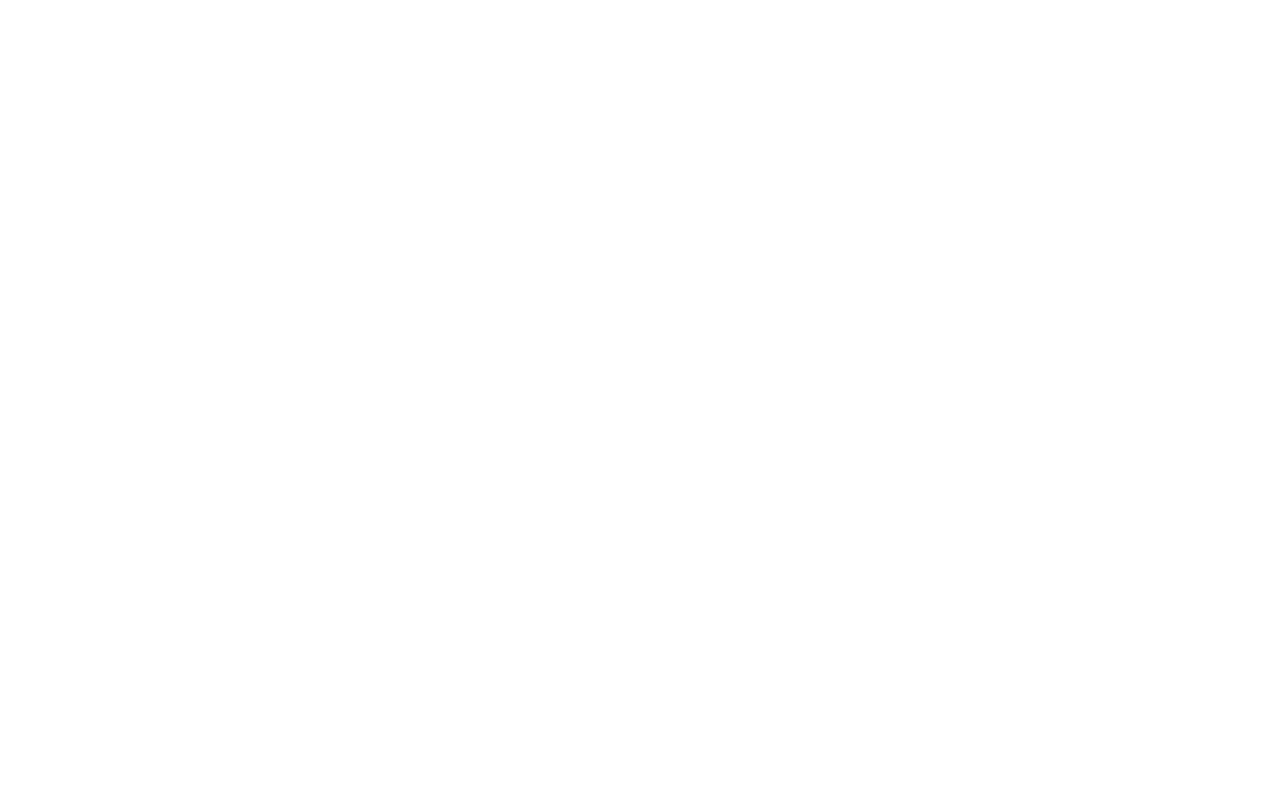
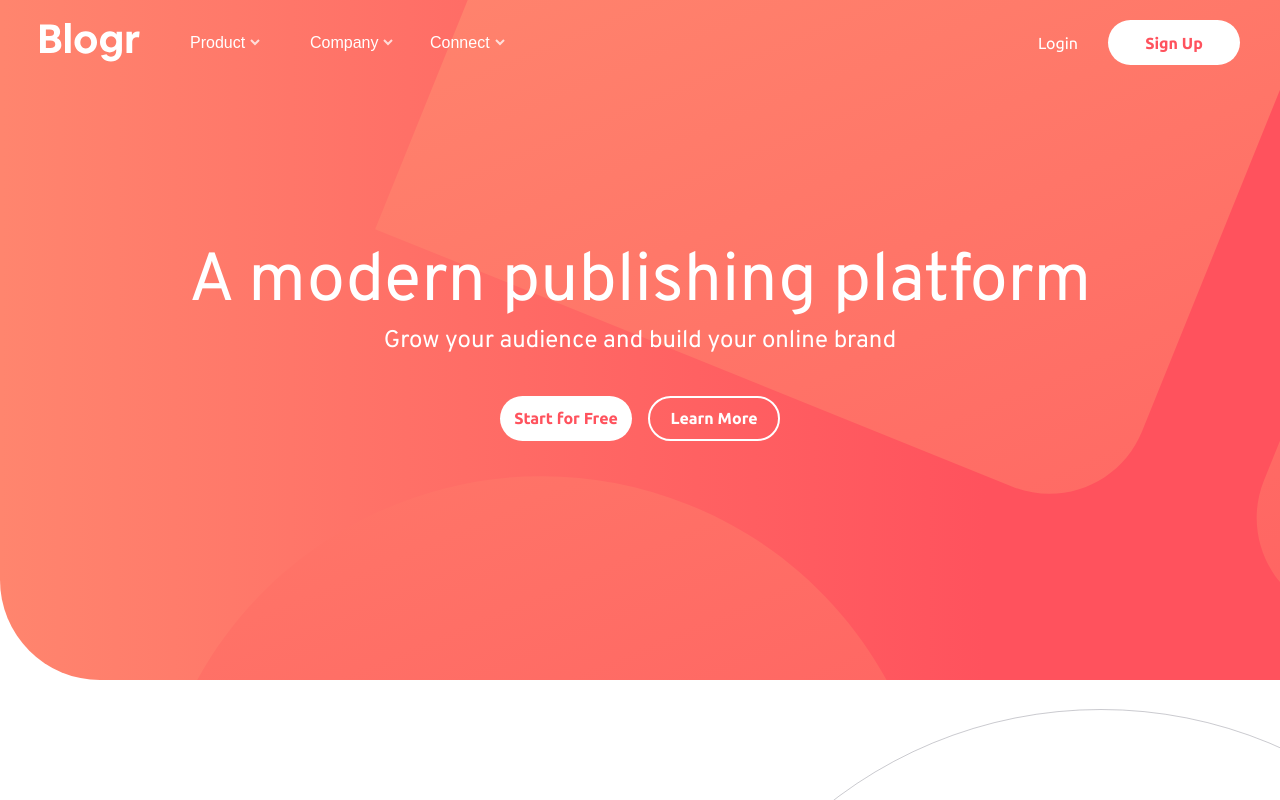
Before and after one commit to arrizkyhp/fm-blogr-landing-page, a React (Create React App) app: page / in a window 1280 px wide. Shown: the top 800 px of the page. Built offline with nearby package versions, Linux system fonts and the light colour scheme.

Commit message:
Update App.js

```diff
--- a/src/App.js
+++ b/src/App.js
@@ -1,13 +1,15 @@
 
+import Home from "pages/Home";
+import { BrowserRouter } from "react-router-dom";
 import './assets/css/style.css';
-import Home from 'pages/Home'
-import { BrowserRouter as Router, Route } from "react-router-dom";
+
 
 function App() {
   return (
-    <Router basename='/fm-blogr-landing-page'>
-      <Route exact path="/" component={Home} />
-    </Router>
+
+    <BrowserRouter>
+      <Home/>
+    </BrowserRouter>
   );
 }
 
```
